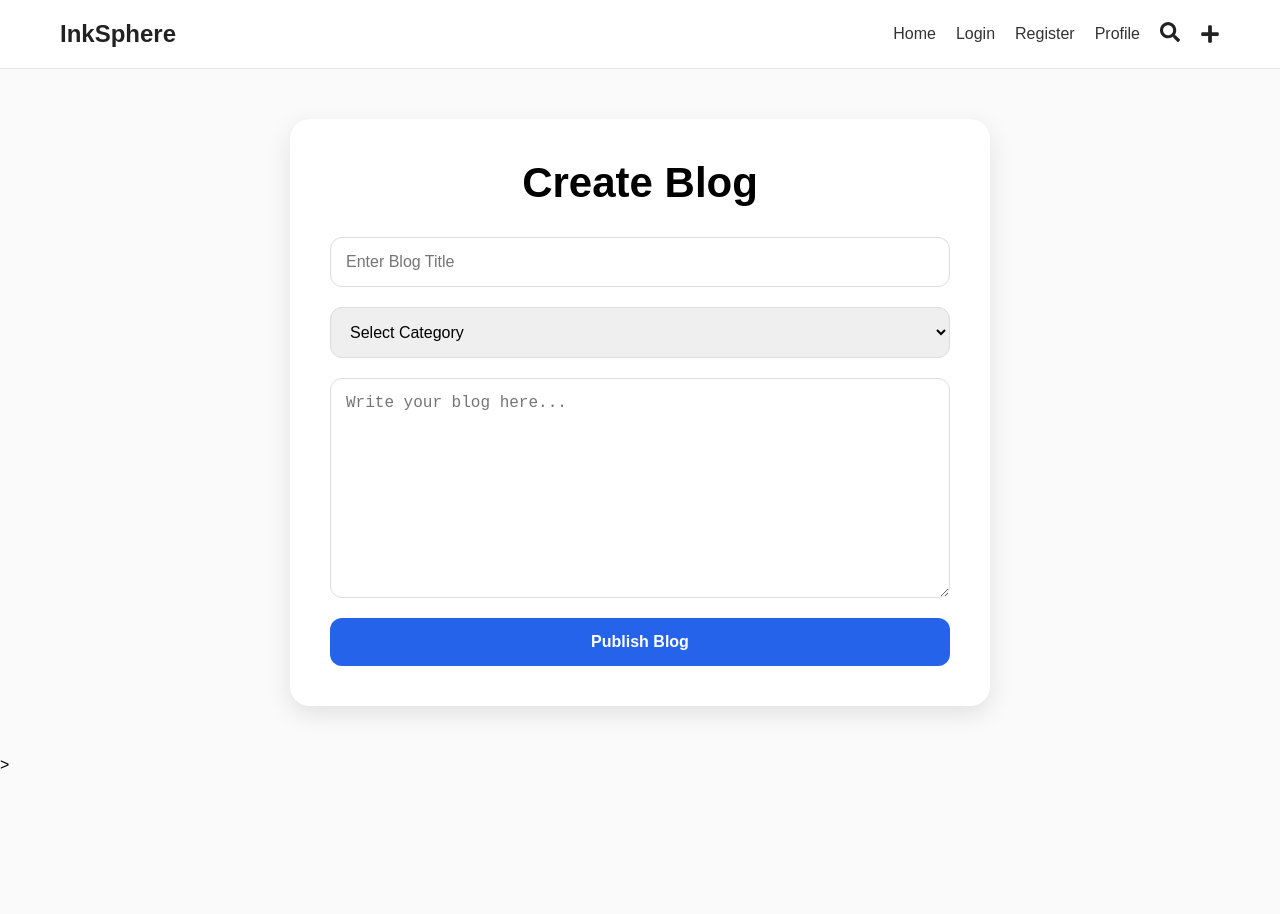
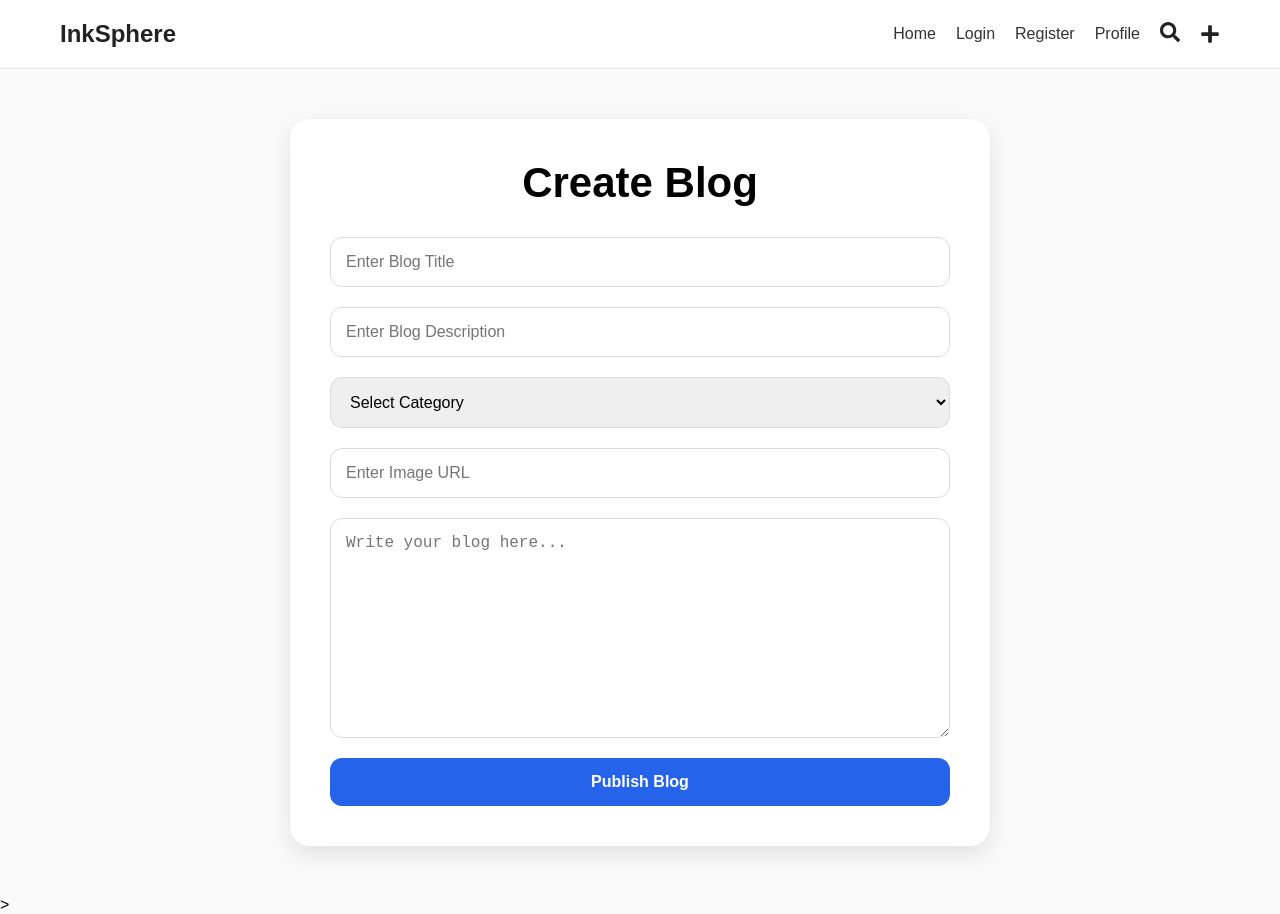
Before and after one commit to ACM-JUIT/Team-5-Inksphere, a React (Vite) app in the folder frontend-app/: page /create-blog in a window 1280 px wide. Before the commit the page ends 800 px from the top, so only its background shows below. Built offline with nearby package versions, Linux system fonts and the light colour scheme.

Commit message:
Added blog image upload support

```diff
--- a/frontend-app/src/pages/CreateBlog.jsx
+++ b/frontend-app/src/pages/CreateBlog.jsx
@@ -5,14 +5,23 @@ function CreateBlog({ blogs, setBlogs }) {
   const navigate = useNavigate();
 
   const [title, setTitle] = useState("");
+  const [description, setDescription] =
+    useState("");
   const [category, setCategory] = useState("");
+  const [image, setImage] = useState("");
   const [content, setContent] = useState("");
   const [error, setError] = useState("");
 
   function handleSubmit(e) {
     e.preventDefault();
 
-    if (!title || !category || !content) {
+    if (
+      !title ||
+      !description ||
+      !category ||
+      !image ||
+      !content
+    ) {
       setError("Please fill all fields");
       return;
     }
@@ -34,21 +43,19 @@ function CreateBlog({ blogs, setBlogs }) {
     const newBlog = {
       id: Date.now(),
       title,
-      description:
-        content.length > 100
-          ? content.slice(0, 100) + "..."
-          : content,
+      description,
       content,
       category,
-      image:
-        "https://images.unsplash.com/photo-1499750310107-5fef28a66643?w=1200",
+      image,
     };
 
     setBlogs([newBlog, ...blogs]);
 
     setError("");
     setTitle("");
+    setDescription("");
     setCategory("");
+    setImage("");
     setContent("");
 
     navigate("/");
@@ -66,6 +73,16 @@ function CreateBlog({ blogs, setBlogs }) {
             value={title}
             onChange={(e) => {
               setTitle(e.target.value);
+              setError("");
+            }}
+          />
+
+          <input
+            type="text"
+            placeholder="Enter Blog Description"
+            value={description}
+            onChange={(e) => {
+              setDescription(e.target.value);
               setError("");
             }}
           />
@@ -98,6 +115,16 @@ function CreateBlog({ blogs, setBlogs }) {
             </option>
           </select>
 
+          <input
+            type="text"
+            placeholder="Enter Image URL"
+            value={image}
+            onChange={(e) => {
+              setImage(e.target.value);
+              setError("");
+            }}
+          />
+
           <textarea
             rows="10"
             placeholder="Write your blog here..."
```
